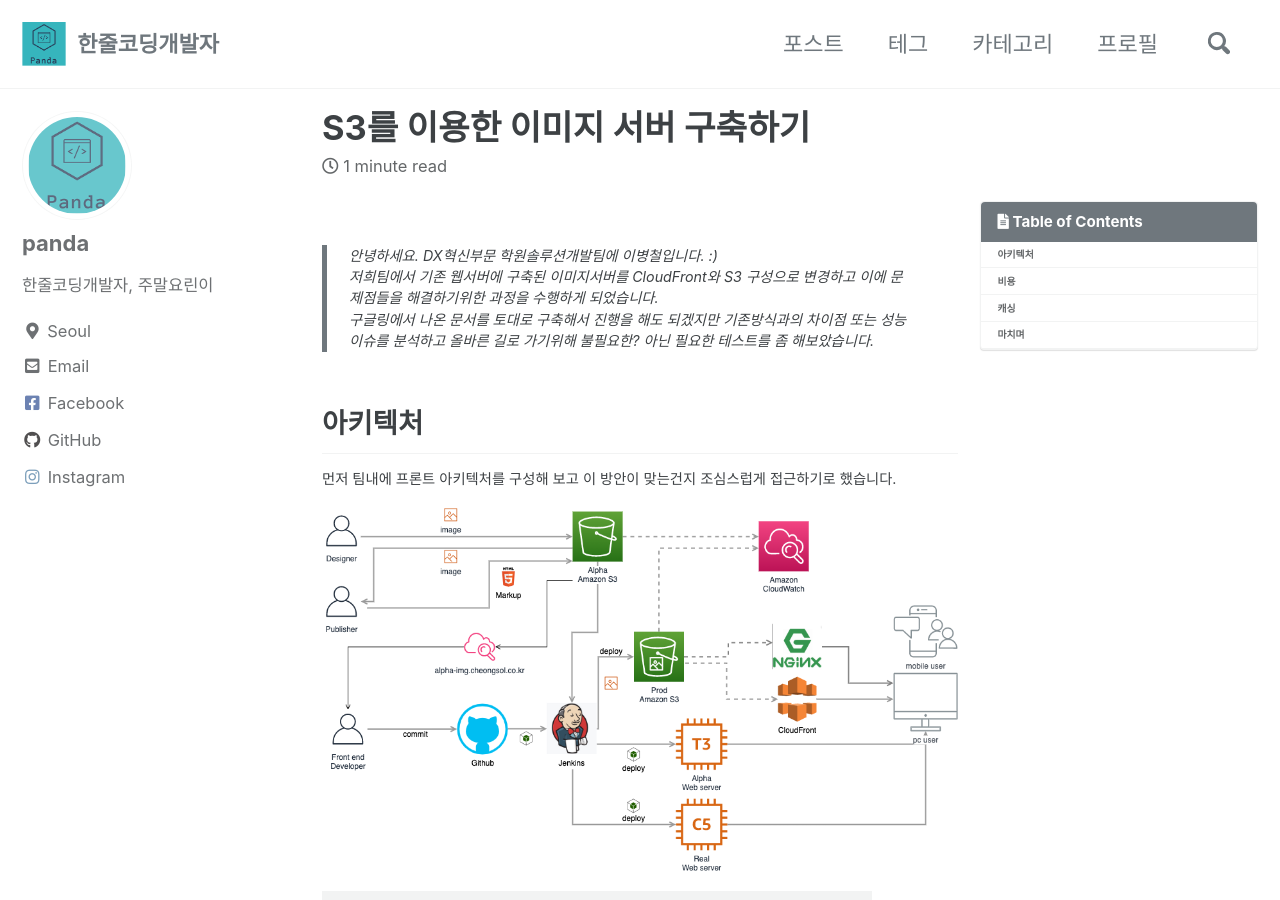
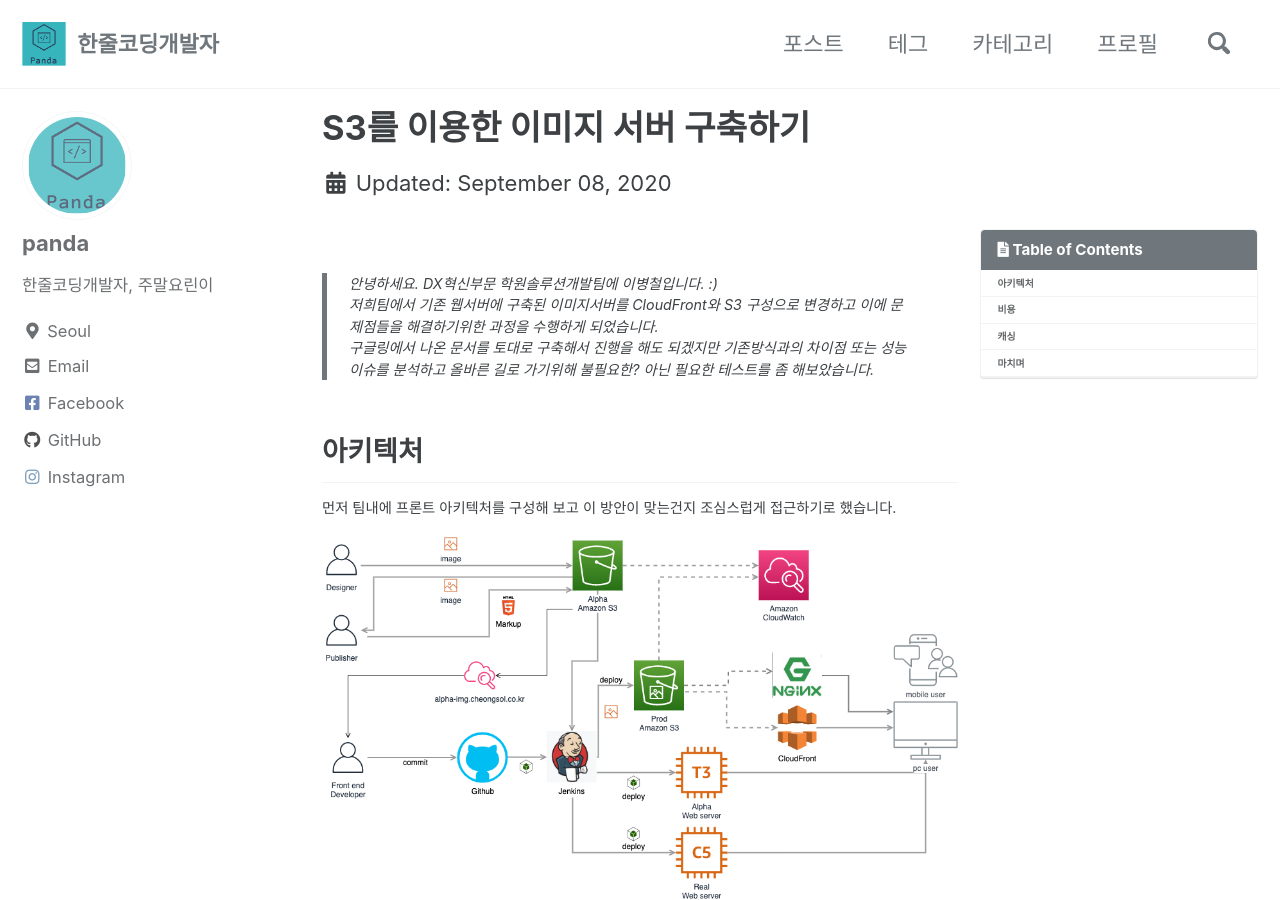
Before and after one commit to Armdiri/armdiri.github.io, a Jekyll site: the page built from _posts/2020-09-07-s3imageserver-post.md, in a window 1280 px wide and 900 px high. Built offline with Jekyll 4.4.1, drawn with Linux system fonts in a browser that asks for light colours; cached includes are drawn as plain includes; comment, search, counter and statistics services are not loaded.

Commit message:
blog html add

```diff
--- a/_layouts/single.html
+++ b/_layouts/single.html
@@ -27,7 +27,10 @@ layout: default
       {% unless page.header.overlay_color or page.header.overlay_image %}
         <header>
           {% if page.title %}<h1 id="page-title" class="page__title" itemprop="headline">{{ page.title | markdownify | remove: "<p>" | remove: "</p>" }}</h1>{% endif %}
-          {% include page__meta.html %}
+          <!--{% include page__meta.html %} -->
+          {% if page.read_time %}
+          <p class="page__date"><i class="fas fa-fw fa-calendar-alt" aria-hidden="true"></i> {{ site.data.ui-text[site.locale].date_label | default: "Updated:" }} <time datetime="{{ page.date | date_to_xmlschema }}">{{ page.date | date: "%B %d, %Y" }}</time></p>
+          {% endif %}
         </header>
       {% endunless %}
 
```
